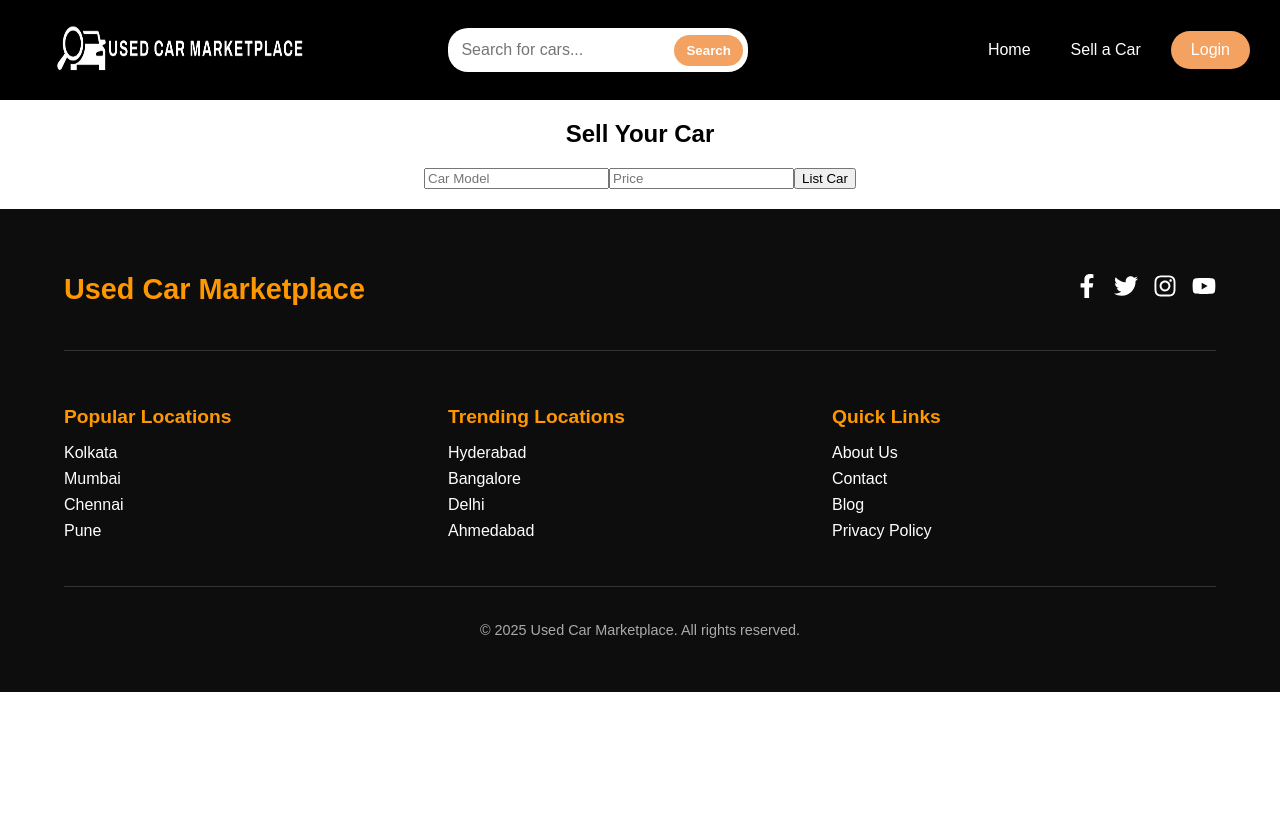
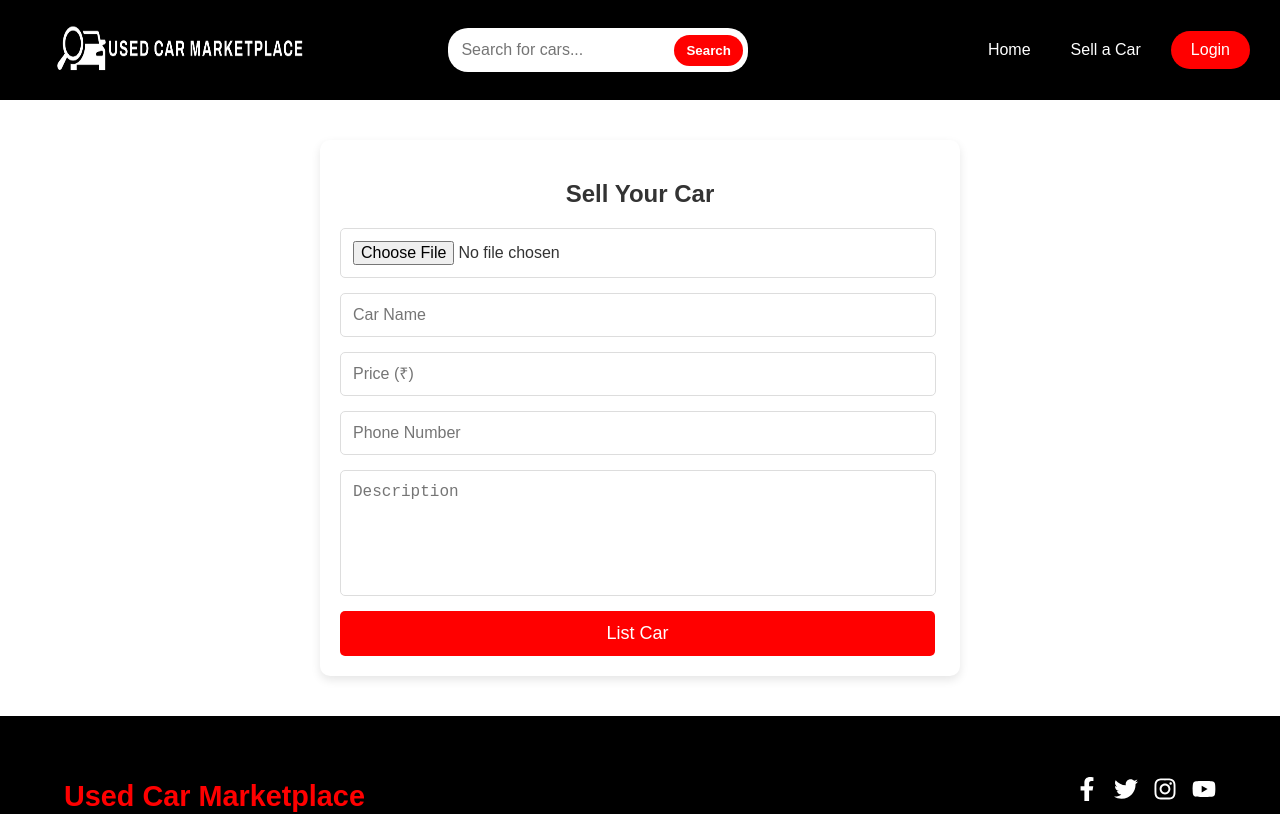
Before and after one commit to abhinaver/used_car_selleing-website, a React (Vite) app: page /sell in a window 1280 px wide. Shown: the top 814 px of the page. Built offline with nearby package versions, Linux system fonts and the light colour scheme.

Commit message:
added sellcar

```diff
--- a/src/components/CarCard.css
+++ b/src/components/CarCard.css
@@ -53,7 +53,7 @@
 
   /* View Details Button */
   .view-button {
-    background: #f4a261;
+    background: #ff0000;
     color: white;
     border: none;
     padding: 8px 12px;
@@ -64,5 +64,5 @@
   }
 
   .view-button:hover {
-    background: #e76f51;
+    background: #e20e0e;
   }
--- a/src/components/CarCard.jsx
+++ b/src/components/CarCard.jsx
@@ -1,6 +1,13 @@
 import React from "react";
+import { useNavigate } from "react-router-dom";
 import "./CarCard.css"; // Import the CSS file
 const CarCard = ({ car }) => {
+  const navigate = useNavigate();
+
+  const handleViewDetails = () => {
+    navigate(`/car/${car.id}`, { state: { car } });
+  };
+
   return (
     <div className="car-card">
       <img src={car.image} alt={car.name} className="car-image" />
@@ -8,7 +15,7 @@ const CarCard = ({ car }) => {
         <h2 className="car-name">{car.name}</h2>
         <p className="car-price">Price: ₹{car.price}</p>
         <p className="car-year">Year: {car.year}</p>
-        <button className="view-button">View Details</button>
+        <button className="view-button" onClick={handleViewDetails}>View Details</button>
       </div>
     </div>
   );
--- a/src/components/Footer.css
+++ b/src/components/Footer.css
@@ -1,5 +1,5 @@
 .footer {
-  background: #0d0d0d;
+  background: #000000;
   color: white;
   padding: 40px 0;
   font-family: Arial, sans-serif;
@@ -22,7 +22,7 @@
 
 .footer-logo h2 {
   font-size: 1.8rem;
-  color: #ff9800;
+  color: #ff0000;
 }
 
 .footer-social a {
@@ -33,7 +33,7 @@
 }
 
 .footer-social a:hover {
-  color: #ff9800;
+  color: #ff0000;
 }
 
 /* Middle Section */
@@ -51,7 +51,7 @@
 .footer-links h4 {
   font-size: 1.2rem;
   margin-bottom: 15px;
-  color: #ff9800;
+  color: #ff0000;
 }
 
 .footer-links ul {
@@ -70,7 +70,7 @@
 }
 
 .footer-links a:hover {
-  color: #ff9800;
+  color: #ff0000;
 }
 
 /* Bottom Section */
--- a/src/components/Header.css
+++ b/src/components/Header.css
@@ -43,7 +43,7 @@
 }
 
 .search-bar button {
-  background: #f4a261;
+  background: #ff0000;
   border: none;
   padding: 8px 12px;
   cursor: pointer;
@@ -54,7 +54,7 @@
 }
 
 .search-bar button:hover {
-  background: #e76f51;
+  background: #e20e0e;
 }
 
 
@@ -80,7 +80,7 @@
 }
 
 .nav-links a:hover {
-  color: #f4a261;
+  color: #e20e0e;
 }
 
 
@@ -88,7 +88,7 @@
 /* Login Button */
 .login-button {
   padding: 10px 20px;
-  background: #f4a261;
+  background: #ff0000;
   color: white;
   text-decoration: none;
   border-radius: 20px;
@@ -96,5 +96,5 @@
 }
 
 .login-button:hover {
-  background: #e76f51;
+  background: #e20e0e;
 }
--- /dev/null
+++ b/src/pages/CarDetails.css
@@ -0,0 +1,98 @@
+/* CarDetails.css */
+.car-details-container {
+    max-width: 800px;
+    margin: 40px auto;
+    padding: 20px;
+    background: #fff;
+    border-radius: 10px;
+    box-shadow: 0px 4px 10px rgba(0, 0, 0, 0.1);
+    text-align: center;
+  }
+
+  .back-button {
+    background-color: #ff0000;
+    color: white;
+    padding: 8px 15px;
+    border: none;
+    border-radius: 5px;
+    cursor: pointer;
+    font-size: 16px;
+    margin-bottom: 15px;
+    transition: 0.3s;
+  }
+
+  .back-button:hover {
+    background-color: #e20e0e;
+  }
+
+  .car-details-card {
+    display: flex;
+    flex-direction: column;
+    align-items: center;
+    padding: 20px;
+  }
+
+  .car-image {
+    width: 100%;
+    height:400px ;
+    object-fit: cover;
+    border-radius: 10px;
+    margin-bottom: 15px;
+    overflow: hidden;
+  }
+
+  .car-info {
+    text-align: left;
+    width: 100%;
+  }
+
+  .car-name {
+    font-size: 24px;
+    font-weight: bold;
+    margin-bottom: 10px;
+  }
+
+  .car-price,
+  .car-year {
+    font-size: 18px;
+    color: #333;
+    margin-bottom: 5px;
+  }
+
+  .car-price span {
+    font-weight: bold;
+    color: green;
+  }
+
+  .car-year span {
+    font-weight: bold;
+  }
+
+  .car-description {
+    font-size: 16px;
+    color: #555;
+    margin-top: 10px;
+    line-height: 1.5;
+  }
+
+  .buy-now {
+    background-color: #ff0000;
+    color: white;
+    padding: 12px 20px;
+    border: none;
+    border-radius: 5px;
+    cursor: pointer;
+    font-size: 18px;
+    margin-top: 15px;
+    transition: 0.3s;
+  }
+
+  .buy-now:hover {
+    background-color: #e20e0e;
+  }
+
+  .error-message {
+    text-align: center;
+    font-size: 20px;
+    color: red;
+  }
--- a/src/pages/CarDetails.jsx
+++ b/src/pages/CarDetails.jsx
@@ -1,13 +1,31 @@
 import React from "react";
-import { useParams } from "react-router-dom";
+import { useLocation, useParams, useNavigate } from "react-router-dom";
+import "./CarDetails.css"; // Import the CSS file
 
 const CarDetails = () => {
   const { id } = useParams();
+  const location = useLocation();
+  const navigate = useNavigate();
+  const car = location.state?.car;
+
+  if (!car) {
+    return <h2 className="error-message">Car not found</h2>;
+  }
 
   return (
-    <div>
-      <h2>Car Details - ID: {id}</h2>
-      <p>More details about the car will go here.</p>
+    <div className="car-details-container">
+      <button className="back-button" onClick={() => navigate(-1)}>← Back</button>
+
+      <div className="car-details-card">
+        <img src={car.image} alt={car.name} className="car-image" />
+        <div className="car-info">
+          <h2 className="car-name">{car.name}</h2>
+          <p className="car-price">Price: <span>{car.price}</span></p>
+          <p className="car-year">Year: <span>{car.year || "N/A"}</span></p>
+          <p className="car-description">{car.description || "No description available."}</p>
+          <button className="buy-now">Buy Now</button>
+        </div>
+      </div>
     </div>
   );
 };
--- a/src/pages/Home.jsx
+++ b/src/pages/Home.jsx
@@ -1,5 +1,4 @@
 import React from "react";
-import CarDetails from "../pages/CarDetails";
 import CarCard from "../components/CarCard";
 import civic from "../assets/cars/civic.jpg";
 import corolla from "../assets/cars/corolla.jpeg";
@@ -37,9 +36,9 @@ const Home = () => {
   return (
     <div style={{ display: "flex", flexWrap: "wrap", justifyContent: "center" }}>
       {cars.map((car, index) => (
-        <CarCard key={index} car={car} />
+        <CarCard key={car.id} car={car} />
       ))}
-      <CarDetails />
+
     </div>
   );
 };
--- /dev/null
+++ b/src/pages/SellCar.css
@@ -0,0 +1,72 @@
+/* SellCar.css */
+.sell-car-container {
+    max-width: 600px;
+    margin: 40px auto;
+    padding: 20px;
+    background: #fff;
+    border-radius: 10px;
+    box-shadow: 0px 4px 10px rgba(0, 0, 0, 0.1);
+    text-align: center;
+    overflow: hidden;
+  }
+
+  h2 {
+    font-size: 24px;
+    color: #333;
+    margin-bottom: 15px;
+  }
+
+  .sell-car-form {
+    display: flex;
+    flex-direction: column;
+    gap: 15px;
+    width: 570px;
+  }
+
+  input, textarea {
+    width: 570px;
+    padding: 12px;
+    border: 1px solid #ddd;
+    border-radius: 5px;
+    font-size: 16px;
+  }
+
+  textarea {
+    height: 100px;
+    resize: none;
+  }
+
+  .file-input {
+    font-size: 16px;
+    color: #333;
+    cursor: pointer;
+  }
+
+  .file-input input {
+    margin-top: 5px;
+  }
+
+  .preview-image {
+    width: 100%;
+    max-height: 250px;
+    object-fit: cover;
+    border-radius: 10px;
+    margin-top: 10px;
+    border: 1px solid #ddd;
+  }
+
+  .submit-button {
+    width: 595px;
+    background-color: #ff0000;
+    color: white;
+    padding: 12px 20px;
+    border: none;
+    border-radius: 5px;
+    cursor: pointer;
+    font-size: 18px;
+    transition: 0.3s;
+  }
+
+  .submit-button:hover {
+    background-color: #e20e0e;
+  }
--- a/src/pages/SellCar.jsx
+++ b/src/pages/SellCar.jsx
@@ -1,20 +1,55 @@
 import React, { useState } from "react";
+import "./SellCar.css"; // Import the CSS file
 
 const SellCar = () => {
-  const [car, setCar] = useState({ model: "", price: "" });
+  const [carData, setCarData] = useState({
+    name: "",
+    price: "",
+    phone: "",
+    description: "",
+    image: null,
+  });
+
+  const handleChange = (e) => {
+    const { name, value } = e.target;
+    setCarData((prevData) => ({ ...prevData, [name]: value }));
+  };
+
+  const handleImageChange = (e) => {
+    const file = e.target.files[0];
+    setCarData((prevData) => ({ ...prevData, image: URL.createObjectURL(file) }));
+  };
 
   const handleSubmit = (e) => {
     e.preventDefault();
-    console.log("Car listed:", car);
+    alert("Car listed successfully!");
+    console.log(carData);
   };
 
   return (
-    <div>
+    <div className="sell-car-container">
       <h2>Sell Your Car</h2>
-      <form onSubmit={handleSubmit}>
-        <input type="text" placeholder="Car Model" onChange={(e) => setCar({ ...car, model: e.target.value })} />
-        <input type="number" placeholder="Price" onChange={(e) => setCar({ ...car, price: e.target.value })} />
-        <button type="submit">List Car</button>
+      <form onSubmit={handleSubmit} className="sell-car-form">
+        {/* Image Upload */}
+        <label className="file-input">
+          <input type="file" accept="image/*" onChange={handleImageChange} />
+        </label>
+        {carData.image && <img src={carData.image} alt="Car Preview" className="preview-image" />}
+
+        {/* Car Name */}
+        <input type="text" name="name" placeholder="Car Name" value={carData.name} onChange={handleChange} required />
+
+        {/* Price */}
+        <input type="number" name="price" placeholder="Price (₹)" value={carData.price} onChange={handleChange} required />
+
+        {/* Phone Number */}
+        <input type="tel" name="phone" placeholder="Phone Number" value={carData.phone} onChange={handleChange} required />
+
+        {/* Description */}
+        <textarea name="description" placeholder="Description" value={carData.description} onChange={handleChange} required></textarea>
+
+        {/* Submit Button */}
+        <button type="submit" className="submit-button">List Car</button>
       </form>
     </div>
   );
```
Also changed, not shown: src/assets/cars/jaguar.jpeg (added).
